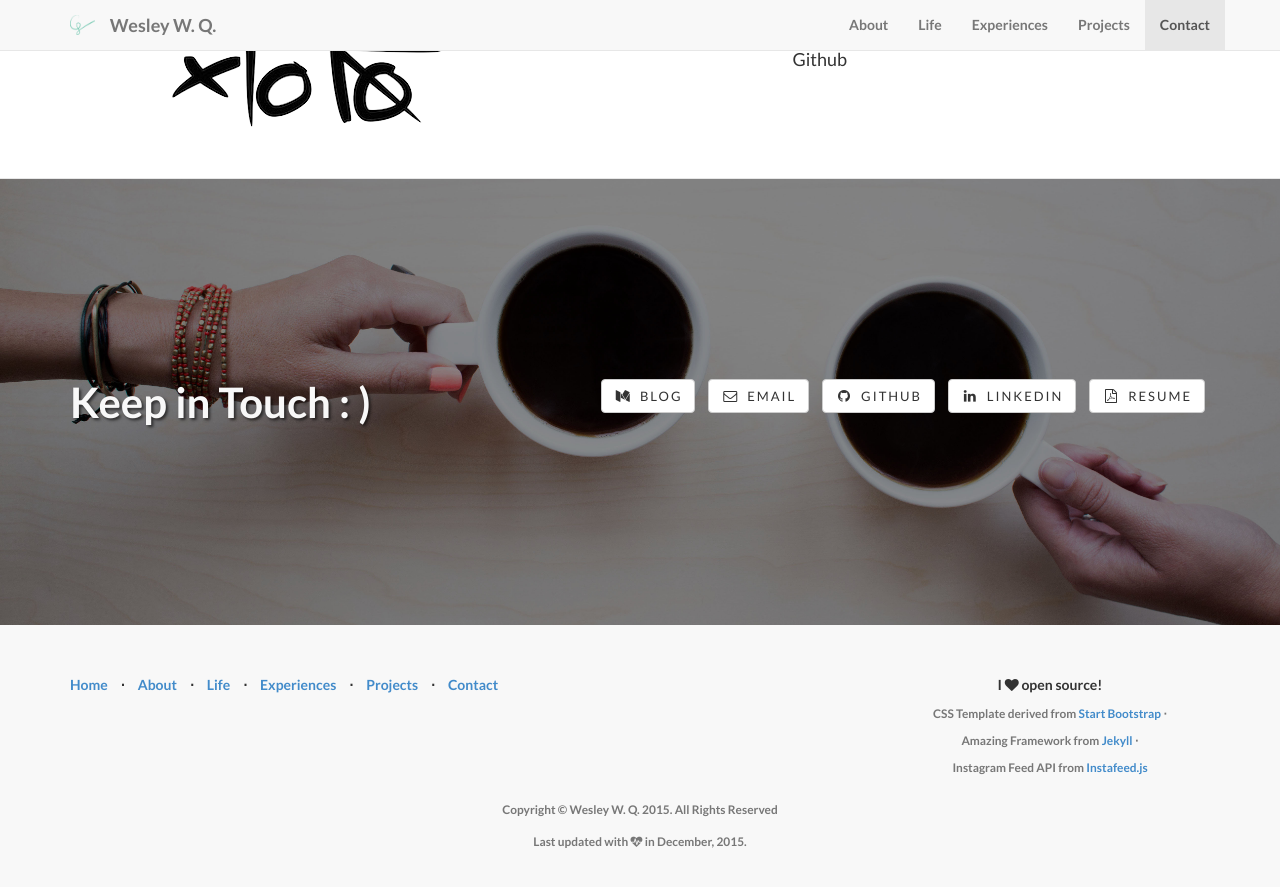
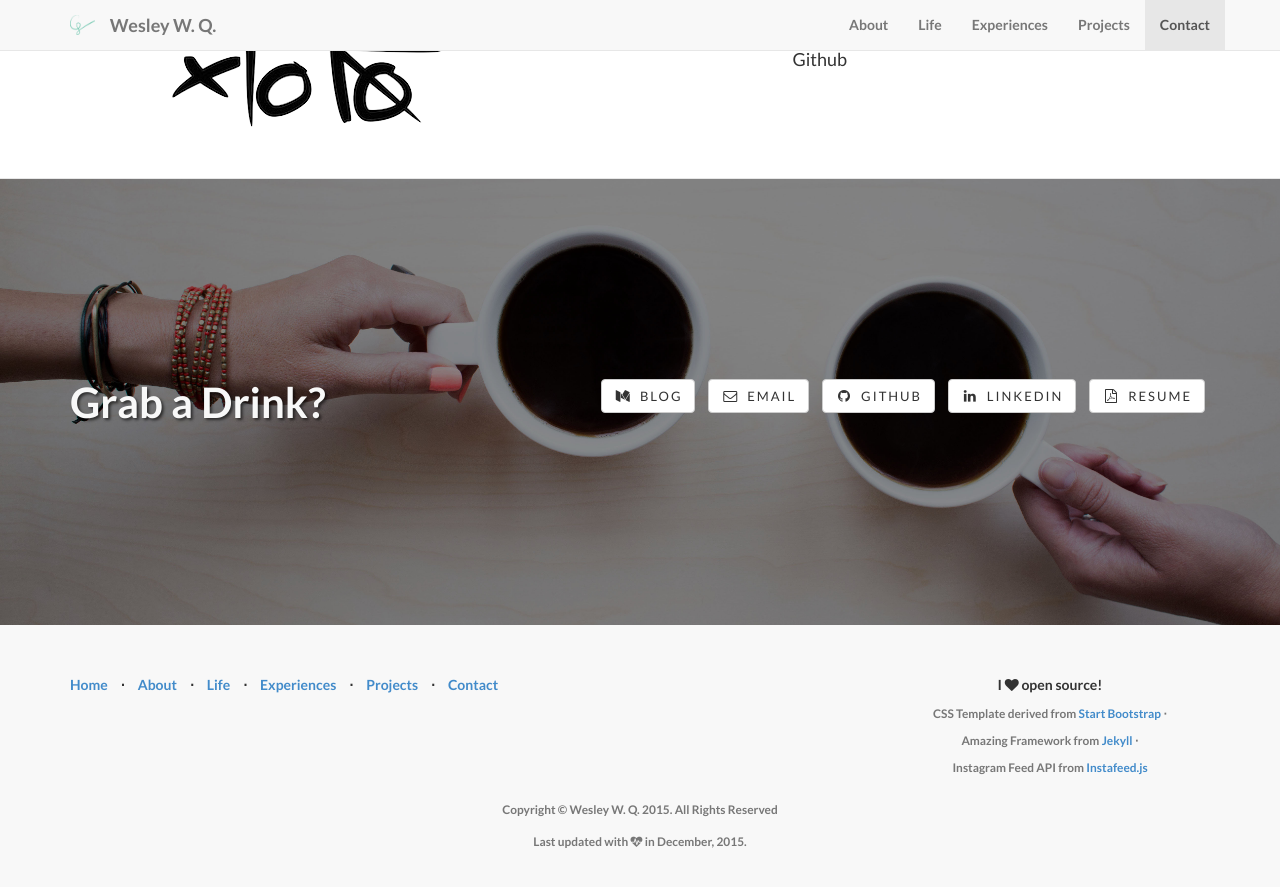
Before and after one commit to WesleyyC/wesleyyc.github.io, a Jekyll site: the page built from index.html, in a window 1280 px wide and 900 px high, scrolled down 7611 px. Shown: the top 887 px of the window. Built offline with Jekyll 4.4.1, drawn with Linux system fonts in a browser that asks for light colours; nearby versions of some CDN libraries; some web fonts are replaced.

Commit message:
Update contact.html

```diff
--- a/_includes/contact.html
+++ b/_includes/contact.html
@@ -4,7 +4,7 @@
 
 			<div class="row">
 				<div class="col-lg-4">
-					<h2>Keep in Touch : )</h2>
+					<h2>Grab a Drink?</h2>
 				</div>
 				<div class="col-lg-8">
 					<ul class="list-inline banner-social-buttons">
```
